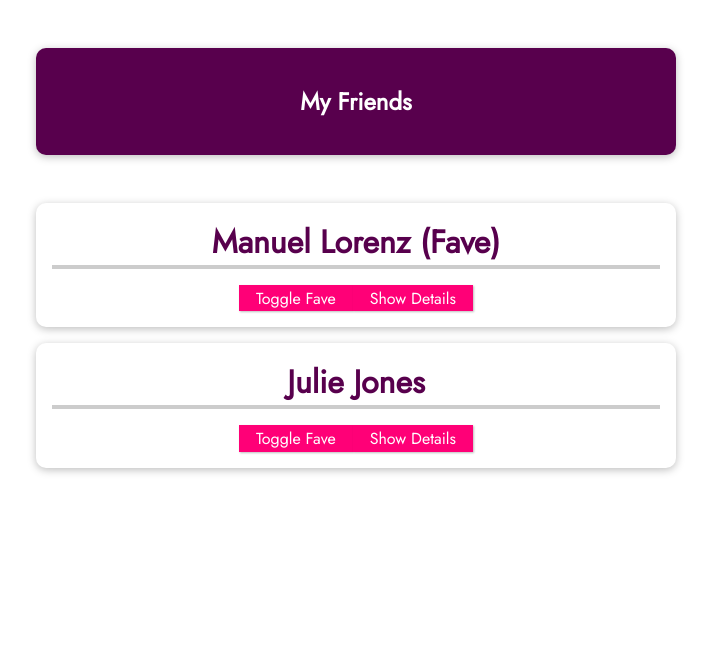
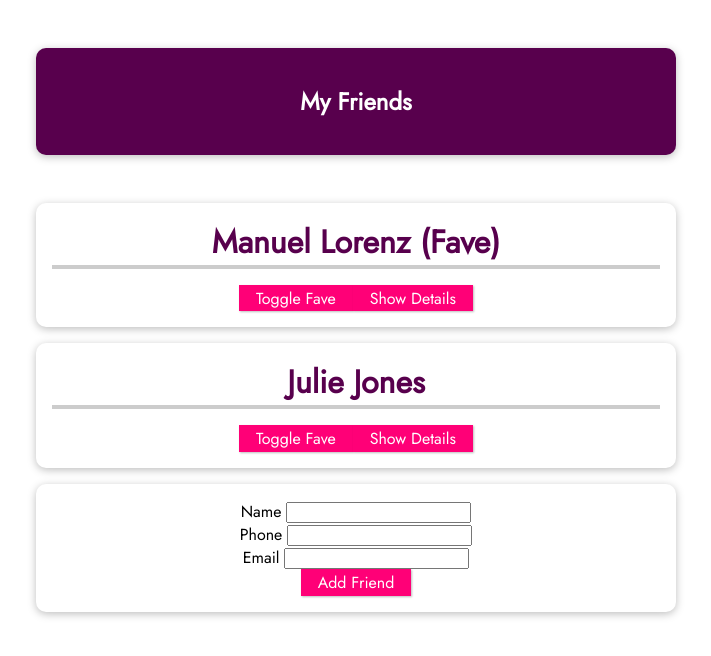
Before and after one commit to shahidsarker/academind-new-vue-project, a Vue app: page / in a window 1280 px wide. Shown: the top 656 px of the page, without its empty margins (284-995 px from the left). Built offline with nearby package versions, Linux system fonts and the light colour scheme.

Commit message:
new friend try on my own

```diff
--- a/src/App.vue
+++ b/src/App.vue
@@ -16,6 +16,9 @@
         @toggle-favorite="toggleFavoriteStatus"
       ></friend-contact>
     </ul>
+  </section>
+  <section>
+    <new-friend @addFriend="handleAddFriend" />
   </section>
 </template>
 
@@ -45,6 +48,15 @@ export default {
     toggleFavoriteStatus(friendId) {
       const friend = this.friends.find((friend) => friend.id === friendId);
       friend.isFavorite = !friend.isFavorite;
+    },
+    handleAddFriend(obj) {
+      const { name, phone, email } = obj;
+      this.friends.push({
+        id: name.split(" ")[0],
+        name: name,
+        phone: phone,
+        email: email,
+      });
     },
   },
 };
@@ -83,7 +95,8 @@ header {
   list-style: none;
 }
 
-#app li {
+#app li,
+#app form {
   box-shadow: 0 2px 8px rgba(0, 0, 0, 0.26);
   margin: 1rem auto;
   border-radius: 10px;
--- /dev/null
+++ b/src/components/NewFriend.vue
@@ -0,0 +1,43 @@
+<template>
+  <form>
+    <div>
+      <label for="nameInput">Name </label>
+      <input type="text" name="nameInput" v-model="nameInput" />
+    </div>
+    <div>
+      <label for="phone">Phone </label>
+      <input type="tel" name="phone" v-model="phone" />
+    </div>
+    <div>
+      <label for="email">Email </label>
+      <input type="email" name="email" v-model="email" />
+    </div>
+    <button @click.prevent="addFriend">Add Friend</button>
+  </form>
+</template>
+
+<script>
+export default {
+  data() {
+    return {
+      nameInput: "",
+      phone: "",
+      email: "",
+    };
+  },
+  methods: {
+    addFriend() {
+      this.$emit("addFriend", {
+        name: this.nameInput,
+        phone: this.phone,
+        email: this.email,
+      });
+      this.nameInput = "";
+      this.phone = "";
+      this.email = "";
+    },
+  },
+};
+</script>
+
+<style></style>
--- a/src/main.js
+++ b/src/main.js
@@ -1,9 +1,11 @@
 import { createApp } from "vue";
 import App from "./App";
 import FriendContact from "./components/FriendContact";
+import NewFriend from "./components/NewFriend";
 
 const app = createApp(App);
 
 app.component("friend-contact", FriendContact);
+app.component("new-friend", NewFriend);
 
 app.mount("#app");
```
